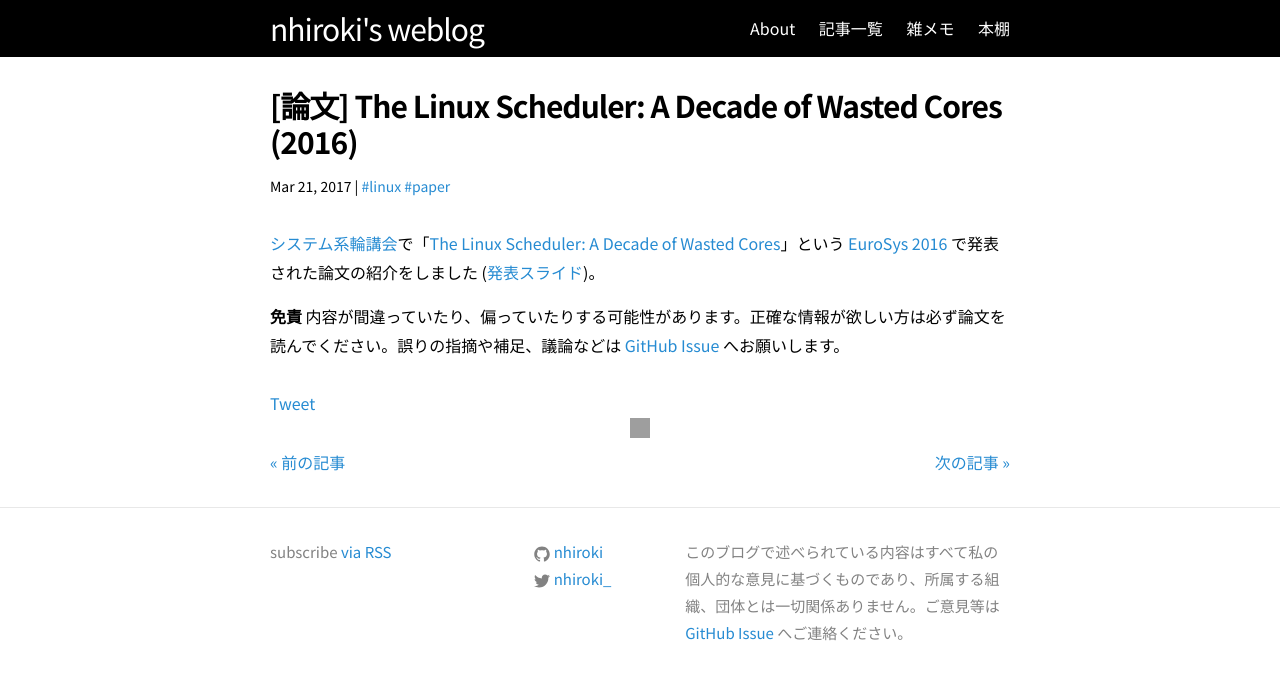
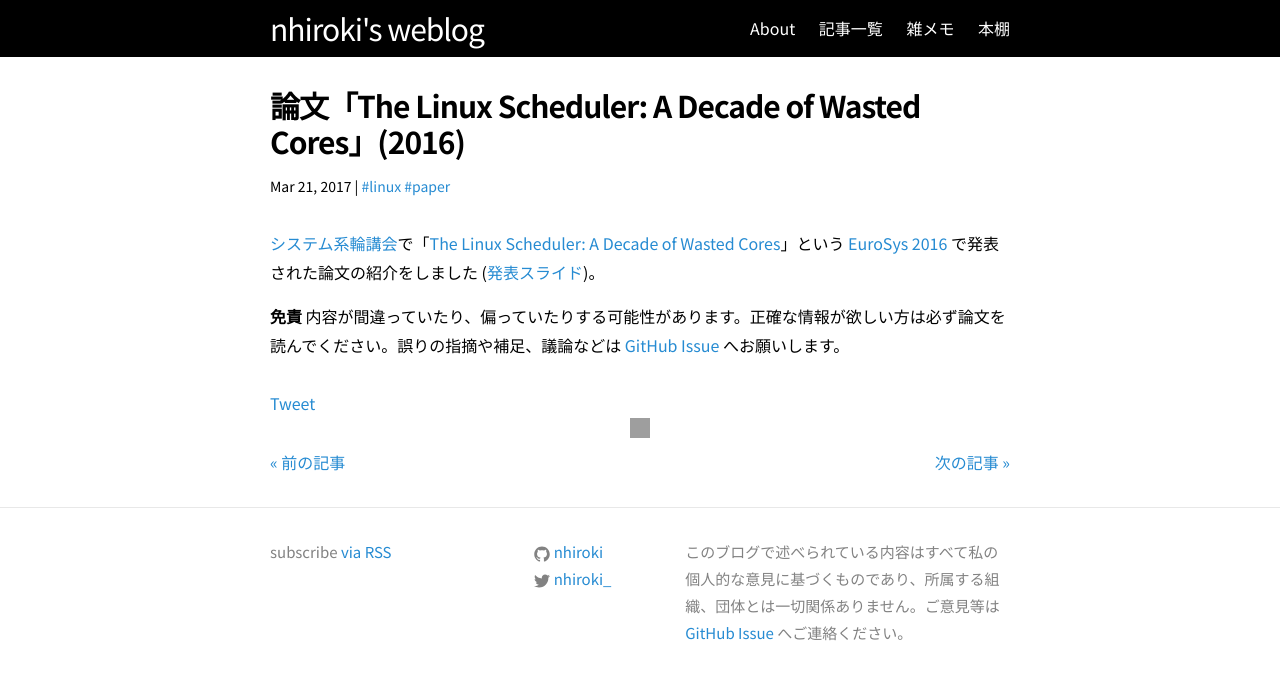
Before and after one commit to nhiroki/nhiroki.github.io, a Jekyll site: the page built from _posts/2017-03-21-paper-linux-scheduler.md, in a window 1280 px wide. Shown: the top 680 px of the page. Built offline with Jekyll 4.4.1, drawn with Linux system fonts in a browser that asks for light colours; comment, search, counter and statistics services are not loaded; grey boxes are pictures that could not be loaded.

```diff
--- a/_posts/2017-03-21-paper-linux-scheduler.md
+++ b/_posts/2017-03-21-paper-linux-scheduler.md
@@ -1,6 +1,6 @@
 ---
 layout: post
-title:  "[論文] The Linux Scheduler: A Decade of Wasted Cores (2016)"
+title:  "論文「The Linux Scheduler: A Decade of Wasted Cores」(2016)"
 date:   2017-03-21 00:00:00 +09:00
 tags: linux paper
 ---
```
Also changed, not shown: _posts/2017-06-27-paper-zmap.md (+1 -1 lines).
